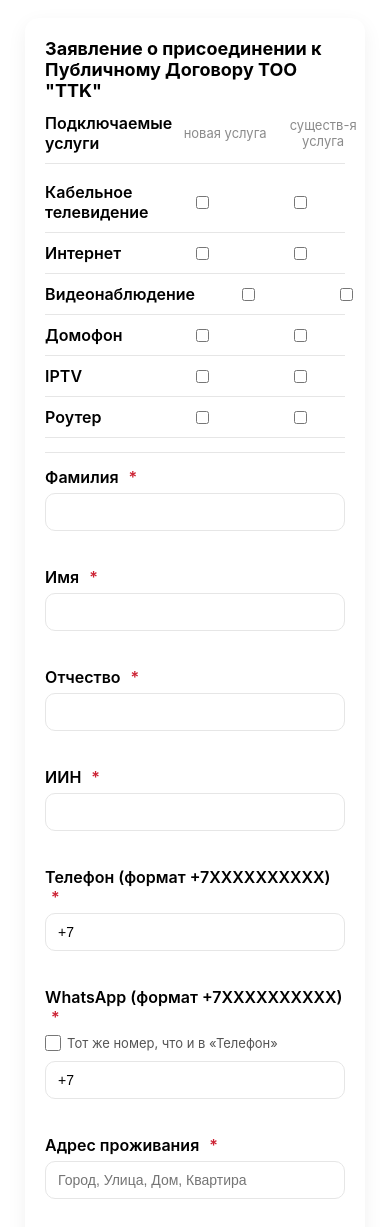
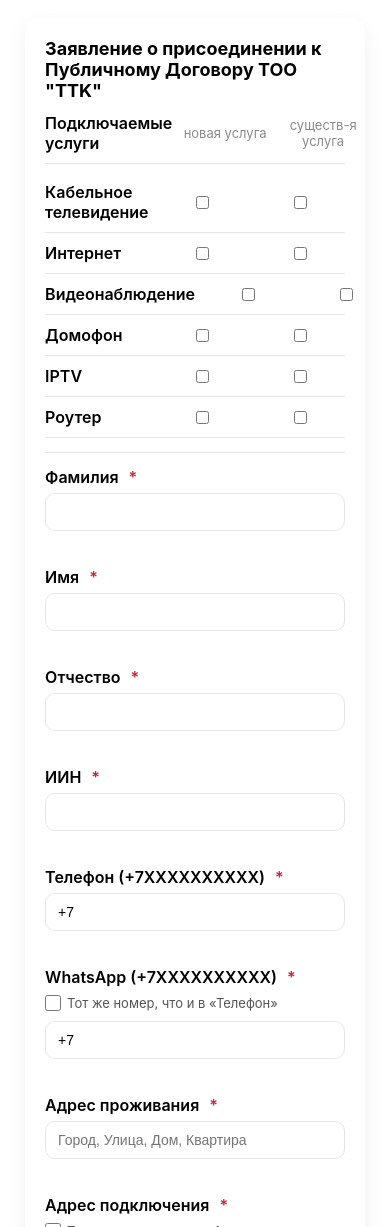
Before and after one commit to paradrop/ttk-contract, a plain HTML site: page index.html in a window 390 px wide. Shown: the top 1227 px of the page. Drawn offline with Linux system fonts and the light colour scheme.

Commit message:
Update phone and WhatsApp label formats

```diff
--- a/index.html
+++ b/index.html
@@ -82,13 +82,13 @@
     </label>
 
     <label class="field">
-      <span class="label-text">Телефон (формат +7XXXXXXXXXX) <span class="req">*</span></span>
+      <span class="label-text">Телефон (+7XXXXXXXXXX) <span class="req">*</span></span>
       <input type="tel" id="mobile" value="+7" inputmode="tel">
       <div class="error" data-for="mobile"></div>
     </label>
 
     <label class="field">
-      <span class="label-text">WhatsApp (формат +7XXXXXXXXXX) <span class="req">*</span></span>
+      <span class="label-text">WhatsApp (+7XXXXXXXXXX) <span class="req">*</span></span>
       <div class="same-as-container">
         <label class="same-as-checkbox">
           <input
```
